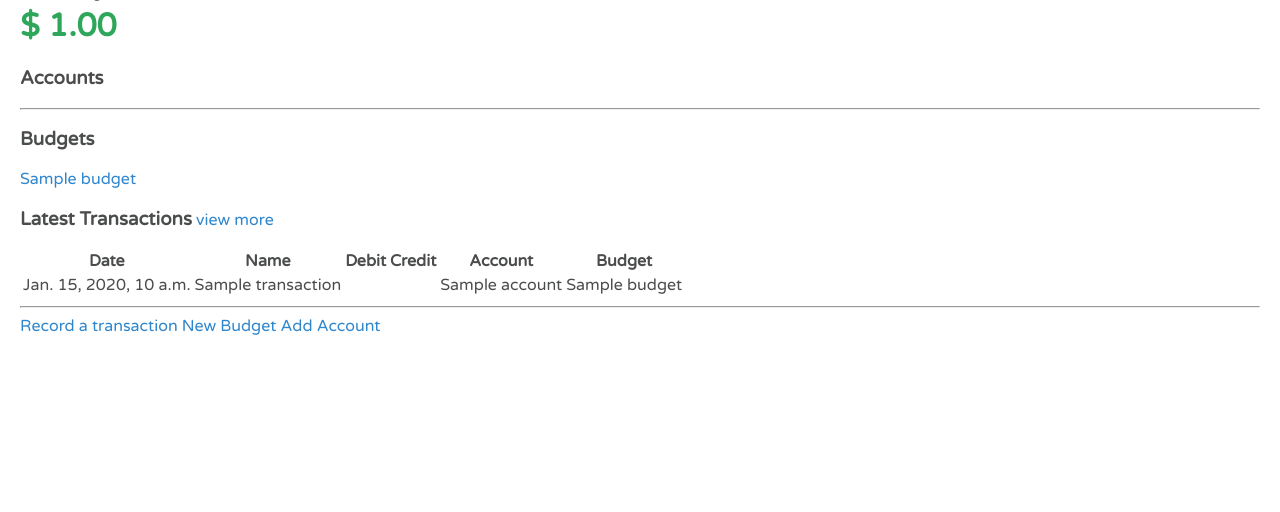
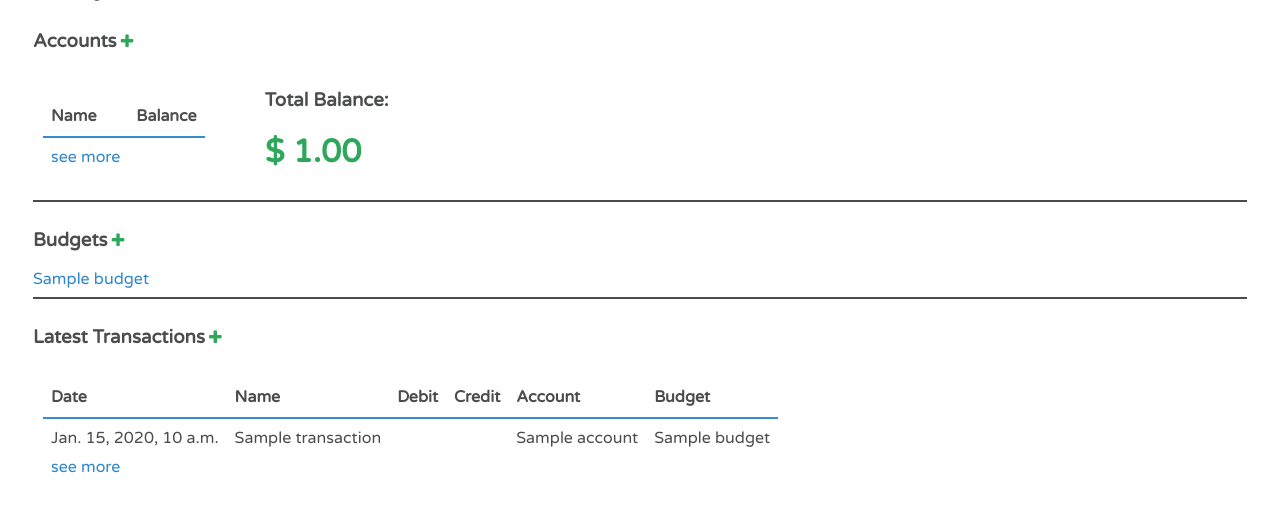
Before and after one commit to denvaar/divvy, a Django app: template server/apps/accounts/templates/accounts/dashboard.html in a window 1280 px wide. Shown: the part 82-594 px from the top of the page. Run offline with Django 3.2, Linux system fonts and the light colour scheme; the template is opened without the code that fills it: most values are stand-ins (such as "Sample title", 1, 10 or a date in 2020); parts of the project's set-up code (start-up, migrations or seed data) failed here and were passed over; some libraries are stand-ins or nearby versions.

Commit message:
worked on dashboard mostly

```diff
--- a/server/apps/accounts/templates/accounts/dashboard.html
+++ b/server/apps/accounts/templates/accounts/dashboard.html
@@ -3,23 +3,55 @@
 
 {% block content %}
 <div class="content">
+  <h3 style="display:inline-block">Accounts</h3>
+  <span>
+    <a href="{% url 'accounts:account-add' %}">
+      <i class="fa fa-plus text-color-green" aria-hidden="true"></i>
+    </a>
+  </span>
+  <div class="table-container">
+    <div>
+      <table class="table-minimal">
+        <thead>
+          <tr>
+            <th>Name</th>
+            <th>Balance</th>
+          </tr>
+        </thead>
+        {% for account in request.user.accounts.all %}
+            <tr>
+              <td>{{ account.name }}</td>
+              <td>{{ account.balance|as_currency }}</td>
+            </tr>
+        {% endfor %}
+        <tr>
+          <td><a href="">see more</a></td>
+        </tr>
+      </table>
+    </div>
+    <div class="right-side">
+      <h3>Total Balance:</h3>
       <h1 {% if total_balance > -1 %}class="text-color-green"{% else %}class="text-color-red"{% endif %}>{{ total_balance|as_currency }}</h1>
-  <h3>Accounts</h3>
-  {% for account in request.user.accounts.all %}
-    <div>
-      <a href="">{{ account.name }}</a>
     </div>
-  {% endfor %}
+  </div>
   <hr>
-  <h3>Budgets</h3>
+  <h3 style="display:inline-block">Budgets</h3>
+  <span>
+    <a href="{% url 'budgets:budget-select' %}"><i class="fa fa-plus text-color-green" aria-hidden="true"></i></a>
+  </span>
   {% for budget in budgets %}
     <div>
       <a href="">{{ budget.title }}</a>
     </div>
   {% endfor %}
+  <hr>
   {% if transactions %}
-        <h3 style="display:inline-block">Latest Transactions</h3>&nbsp;<a href="">view more</a>
-        <table>
+      <h3 style="display:inline-block">Latest Transactions</h3>
+      <span>
+        <a href="{% url 'budgets:transaction-add' %}"><i class="fa fa-plus text-color-green" aria-hidden="true"></i></a>
+      </span>
+      <table class="table-minimal">
+        <thead>
           <tr>
             <th>Date</th>
             <th>Name</th>
@@ -28,6 +60,7 @@
             <th>Account</th>
             <th>Budget</th>
           </tr>
+        </thead>
         {% for transaction in transactions %}
         {% with amount=transaction.amount|abso %}
         <tr>
@@ -40,14 +73,16 @@
         </tr>
         {% endwith %}
         {% endfor %}
+        <tr>
+          <td><a href="">see more</a></td>
+        </tr>
       </table>
   {% else %}
       <h3>Latest Transactions</h3>
-        <span>No transactions yet.</span>
+      <span>
+        <a href=""><i class="fa fa-plus text-color-green" aria-hidden="true"></i></a>
+      </span>
+      <span>No transactions yet.</span><i class="fa fa-plus text-color-green" aria-hidden="true"></i>
   {% endif %}
-  <hr>
-  <a href="{% url 'budgets:transaction-add' %}">Record a transaction</a>
-  <a href="{% url 'budgets:budget-select' %}">New Budget</a>
-  <a href="{% url 'accounts:account-add' %}">Add Account</a>
 </div>
 {% endblock content %}
--- a/server/apps/accounts/views.py
+++ b/server/apps/accounts/views.py
@@ -49,8 +49,8 @@
         transactions = Transaction.objects.filter(
             account__app_users=self.request.user).order_by('-created')
         context['transactions'] = transactions
-        #context['budgets'] = Budget.objects.filter(
-        #    pk__in=transactions.values_list('budget', flat=True))
+        context['budgets'] = Budget.objects.filter(
+            user=self.request.user)
         context['total_balance'] = 0.0
         for account in self.request.user.accounts.all():
             context['total_balance'] += float(account.balance)
--- a/server/apps/core/static/core/styles.css
+++ b/server/apps/core/static/core/styles.css
@@ -6,6 +6,8 @@
   color: #4b4d4c;
   background: #fff;
 }
+
+hr { border-style: solid; }
 
 a {
   color: #2f86cc;
@@ -53,7 +55,7 @@
 
 
 .content {
-  margin: 12px;
+  margin: 25px;
 }
 
 .success {
@@ -114,6 +116,30 @@
 .text-color-red {
   color: #ce4e4e;
 }
+
+
+.table-container>div {
+  margin: 3px;
+  vertical-align: middle;
+  display: table-cell;
+}
+.table-container .right-side {
+  padding-left: 50px;
+}
+
+.table-minimal {
+  margin: 10px;
+  text-align: left;
+  border-collapse: collapse;
+}
+.table-minimal th {
+  padding: 10px 8px;
+  border-bottom: 2px solid #388bce;
+}
+.table-minimal td {
+  padding: 9px 8px 0px 8px;
+}
+
 
 form .action-group {
   margin: 10px 0 0;
```
Lines whose indentation alone changed are shown as unchanged.
